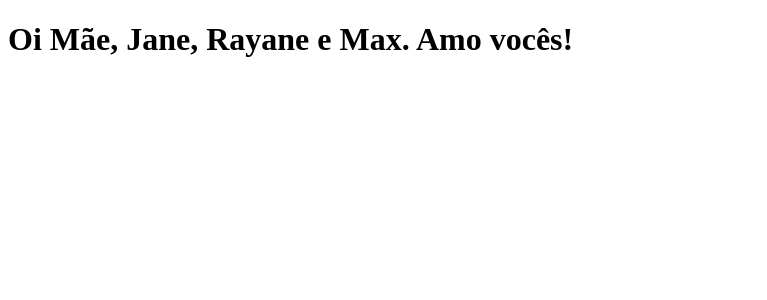
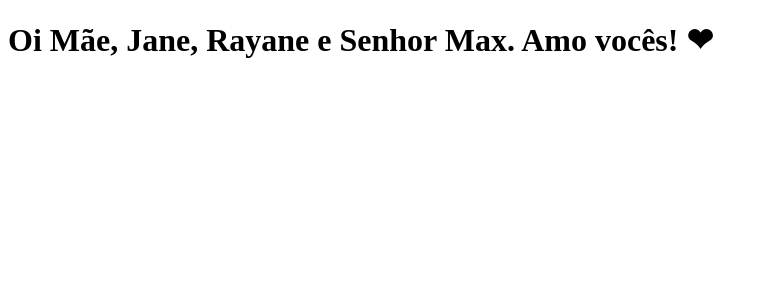
Before and after one commit to Jayromberg/clone-tabnews, a Next.js app: page / in a window 1280 px wide. Shown: the top 300 px of the page, without its empty margins (0-767 px from the left). Built offline with nearby package versions, Linux system fonts and the light colour scheme.

Commit message:
refactor: atualiza mensagem com emoji

```diff
--- a/pages/index.js
+++ b/pages/index.js
@@ -1,5 +1,5 @@
 function Home() {
-  return <h1>Oi Mãe, Jane, Rayane e Max. Amo vocês!</h1>;
+  return <h1>Oi Mãe, Jane, Rayane e Senhor Max. Amo vocês! &#x2764;</h1>;
 }
 
 export default Home;
```
